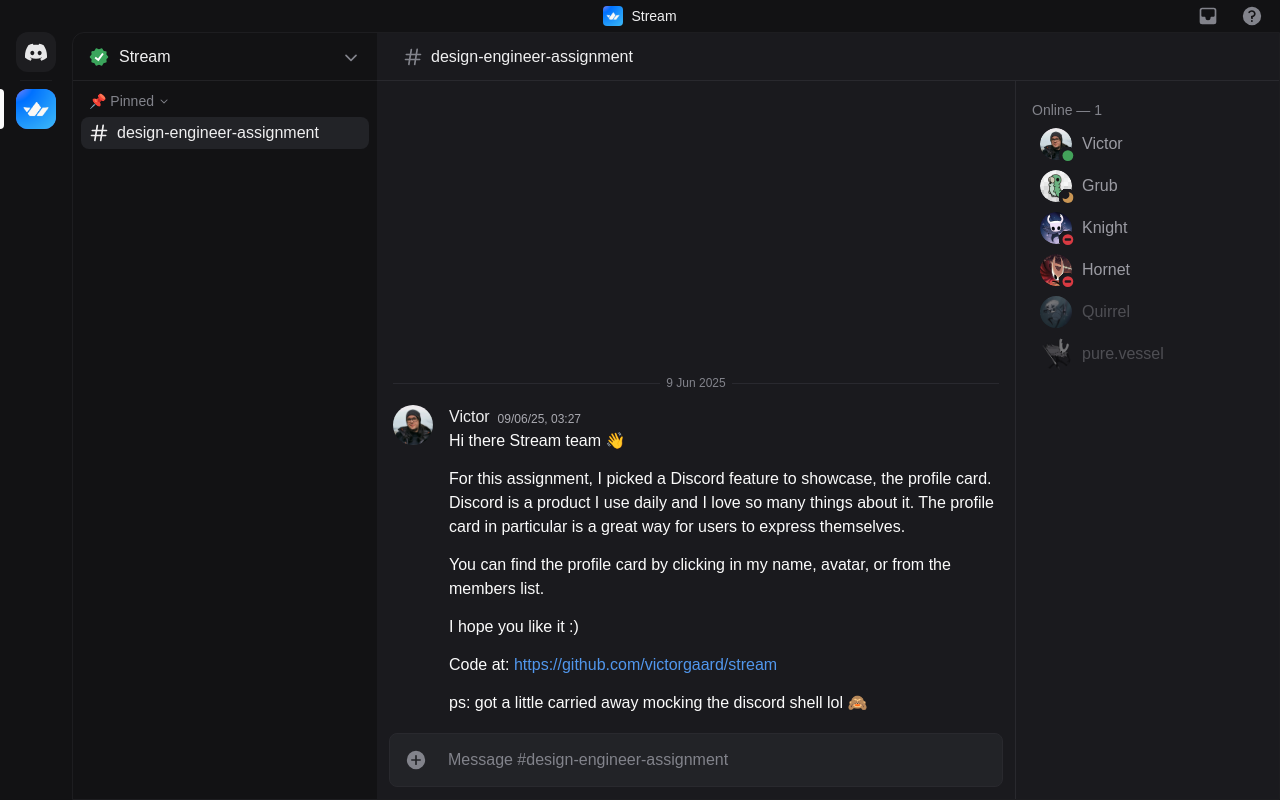
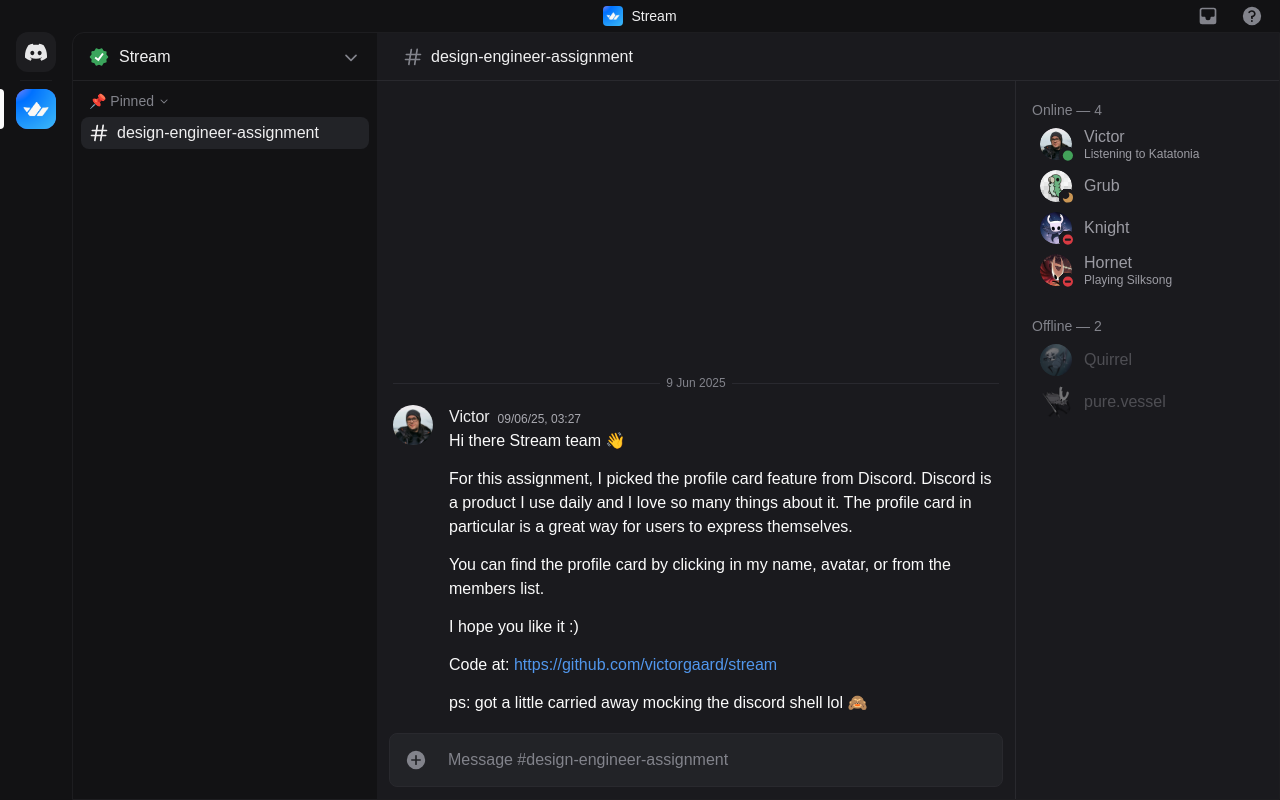
Before and after one commit to victorgaard/stream, a React (Vite) app: page / in a window 1280 px wide. Built offline with nearby package versions, Linux system fonts and the light colour scheme; a web font is replaced by a local one.

Commit message:
feat: activity

```diff
--- a/src/components/Content.tsx
+++ b/src/components/Content.tsx
@@ -4,7 +4,7 @@
 import { Messages } from "./Messages";
 import { Tooltip } from "./ui/Tooltip";
 
-const Channels = () => {
+const Channels: React.FC = () => {
   return (
     <div className="hidden w-[304px] flex-col gap-1 p-2 lg:flex">
       <div className="text-slate-9 pointer-events-none flex h-6 items-center gap-1 px-2 select-none">
@@ -18,7 +18,7 @@
   );
 };
 
-const Header = () => {
+const Header: React.FC = () => {
   return (
     <div className="flex items-center">
       <div className="border-slate-5 hidden h-12 w-[304px] items-center justify-between border-b px-4 lg:flex">
@@ -44,7 +44,7 @@
   );
 };
 
-export const Content = () => {
+export const Content: React.FC = () => {
   return (
     <section className="border-slate-4 flex flex-1 flex-col overflow-clip rounded-tl-xl border">
       <Header />
--- a/src/components/Dashboard.tsx
+++ b/src/components/Dashboard.tsx
@@ -10,7 +10,7 @@
   );
 };
 
-export const Dashboard = () => {
+export const Dashboard: React.FC = () => {
   return (
     <Layout>
       <Header />
--- a/src/components/Header.tsx
+++ b/src/components/Header.tsx
@@ -2,7 +2,7 @@
 import { InboxIcon } from "./icons/InboxIcon";
 import { Tooltip } from "./ui/Tooltip";
 
-export const Header = () => {
+export const Header: React.FC = () => {
   return (
     <header className="flex h-8 shrink-0 items-center justify-between px-4.5">
       <div className="w-16" />
--- a/src/components/Members.tsx
+++ b/src/components/Members.tsx
@@ -1,21 +1,60 @@
-import { members } from "../data/members";
+import { members, type Member } from "../data/members";
 import { cn } from "../utils/cn";
 import { AvatarWithStatus } from "./ui/AvatarWithStatus";
 
-export const Members = () => {
+const { onlineMembers, offlineMembers } = members.reduce(
+  (acc, member) => {
+    if (member.status === "offline") {
+      acc.offlineMembers.push(member);
+    } else {
+      acc.onlineMembers.push(member);
+    }
+    return acc;
+  },
+  { onlineMembers: [], offlineMembers: [] } as {
+    onlineMembers: typeof members;
+    offlineMembers: typeof members;
+  },
+);
+
+const MemberButton: React.FC<Member> = ({ name, avatar, status, activity }) => {
   return (
-    <aside className="border-slate-6 bg-slate-2 hidden w-[264px] gap-0.5 flex-col border-l px-2 pt-[19px] sm:flex">
-      <p className="text-slate-9 px-2 pb-0.5">Online — 1</p>
-      {members.map((member) => (
-        <button
-          key={member.id}
-          className={cn("hover:bg-slate-3 text-base text-slate-10/90 flex h-10 cursor-pointer items-center gap-2.5 rounded-lg px-4", {
-            "opacity-40": member.status === 'offline'
-          })}
-        >
-          <AvatarWithStatus size="sm" name={member.name} src={member.avatar} status={member.status} />
-          {member.name}
-        </button>
+    <button
+      className={cn(
+        "hover:bg-slate-3 text-slate-10/90 flex h-10 cursor-pointer items-center gap-3 rounded-lg px-4 text-base",
+        {
+          "opacity-40 hover:opacity-100": status === "offline",
+        },
+      )}
+    >
+      <AvatarWithStatus size="sm" name={name} src={avatar} status={status} />
+      <div className="text-left">
+        <p className="leading-tight">{name}</p>
+        {activity && (
+          <p className="text-xs leading-tight">
+            <span className="capitalize">{activity?.type}</span>{" "}
+            {activity.type === "listening" && "to"} <span className="font-gg-bold">{activity?.metadata.title}</span>
+          </p>
+        )}
+      </div>
+    </button>
+  );
+};
+
+export const Members: React.FC = () => {
+  return (
+    <aside className="border-slate-6 bg-slate-2 hidden w-[264px] flex-col gap-0.5 border-l px-2 pt-[19px] sm:flex">
+      <p className="text-slate-9 px-2 pb-0.5">
+        Online — {onlineMembers.length}
+      </p>
+      {onlineMembers.map((member) => (
+        <MemberButton key={member.id} {...member} />
+      ))}
+      <p className="text-slate-9 px-2 pt-6 pb-0.5">
+        Offline — {offlineMembers.length}
+      </p>
+      {offlineMembers.map((member) => (
+        <MemberButton key={member.id} {...member} />
       ))}
     </aside>
   );
--- a/src/components/Messages.tsx
+++ b/src/components/Messages.tsx
@@ -2,7 +2,6 @@
 import { PlusCircleIcon } from "./icons/PlusCircleIcon";
 import { Avatar } from "./ui/Avatar";
 
-export const Messages = () => {
 const date = new Date().setDate(9);
 
 const dateInDigits = Intl.DateTimeFormat("pt-BR", {
@@ -23,6 +22,7 @@
 
 const user = members[0];
 
+export const Messages: React.FC = () => {
   return (
     <div className="bg-slate-2 flex flex-1 flex-col justify-end">
       <div className="px-4 pb-2">
@@ -49,10 +49,10 @@
             <div className="font-gg-normal text-slate-12 flex flex-col gap-3.5 text-base">
               <p>Hi there Stream team 👋</p>
               <p>
-                For this assignment, I picked a Discord feature to showcase, the
-                profile card. Discord is a product I use daily and I love so
-                many things about it. The profile card in particular is a great
-                way for users to express themselves.
+                For this assignment, I picked the profile card feature from
+                Discord. Discord is a product I use daily and I love so many
+                things about it. The profile card in particular is a great way
+                for users to express themselves.
               </p>
               <p>
                 You can find the profile card by clicking in my name, avatar, or
@@ -69,7 +69,9 @@
                   https://github.com/victorgaard/stream
                 </a>
               </p>
-              <p>ps: got a little carried away mocking the discord shell lol 🙈</p>
+              <p>
+                ps: got a little carried away mocking the discord shell lol 🙈
+              </p>
             </div>
           </div>
         </div>
--- a/src/components/Sidebar.tsx
+++ b/src/components/Sidebar.tsx
@@ -75,7 +75,7 @@
   );
 };
 
-export const Sidebar = () => {
+export const Sidebar: React.FC = () => {
   return (
     <nav className="flex w-[72px] shrink-0 flex-col items-center gap-2">
       <SidebarButton
--- a/src/components/ui/AvatarWithStatus.tsx
+++ b/src/components/ui/AvatarWithStatus.tsx
@@ -34,7 +34,7 @@
       offline: "",
     },
     size: {
-      sm: "scale-90",
+      sm: "scale-[85%]",
       md: "scale-[105%]",
       lg: "scale-[185%]",
     },
--- a/src/data/members.ts
+++ b/src/data/members.ts
@@ -12,7 +12,7 @@
 
 type Status = "online" | "idle" | "busy" | "offline";
 
-type Member = {
+export type Member = {
   id: number;
   name: string;
   avatar: string;
```
Lines whose indentation alone changed are shown as unchanged.
